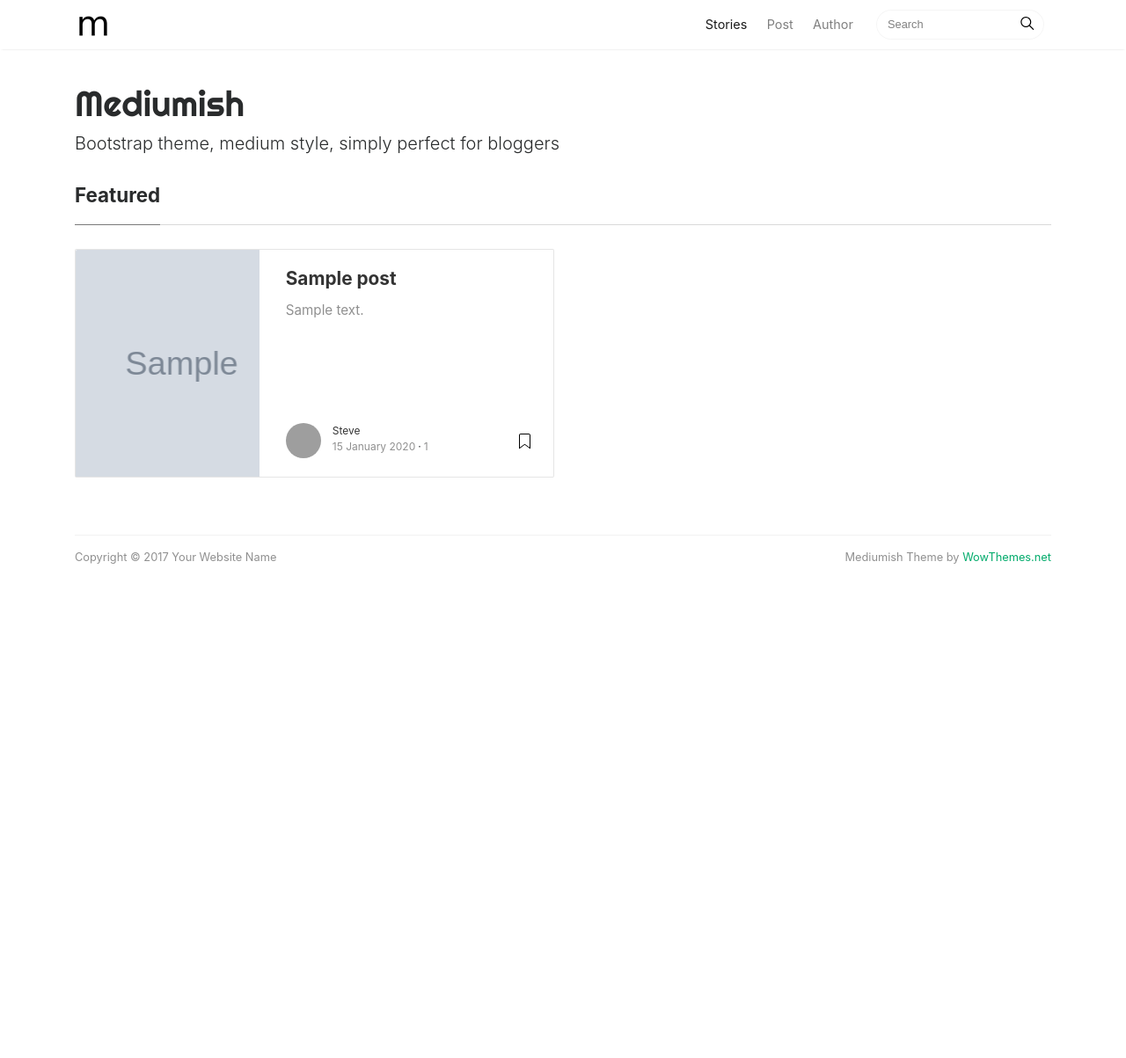
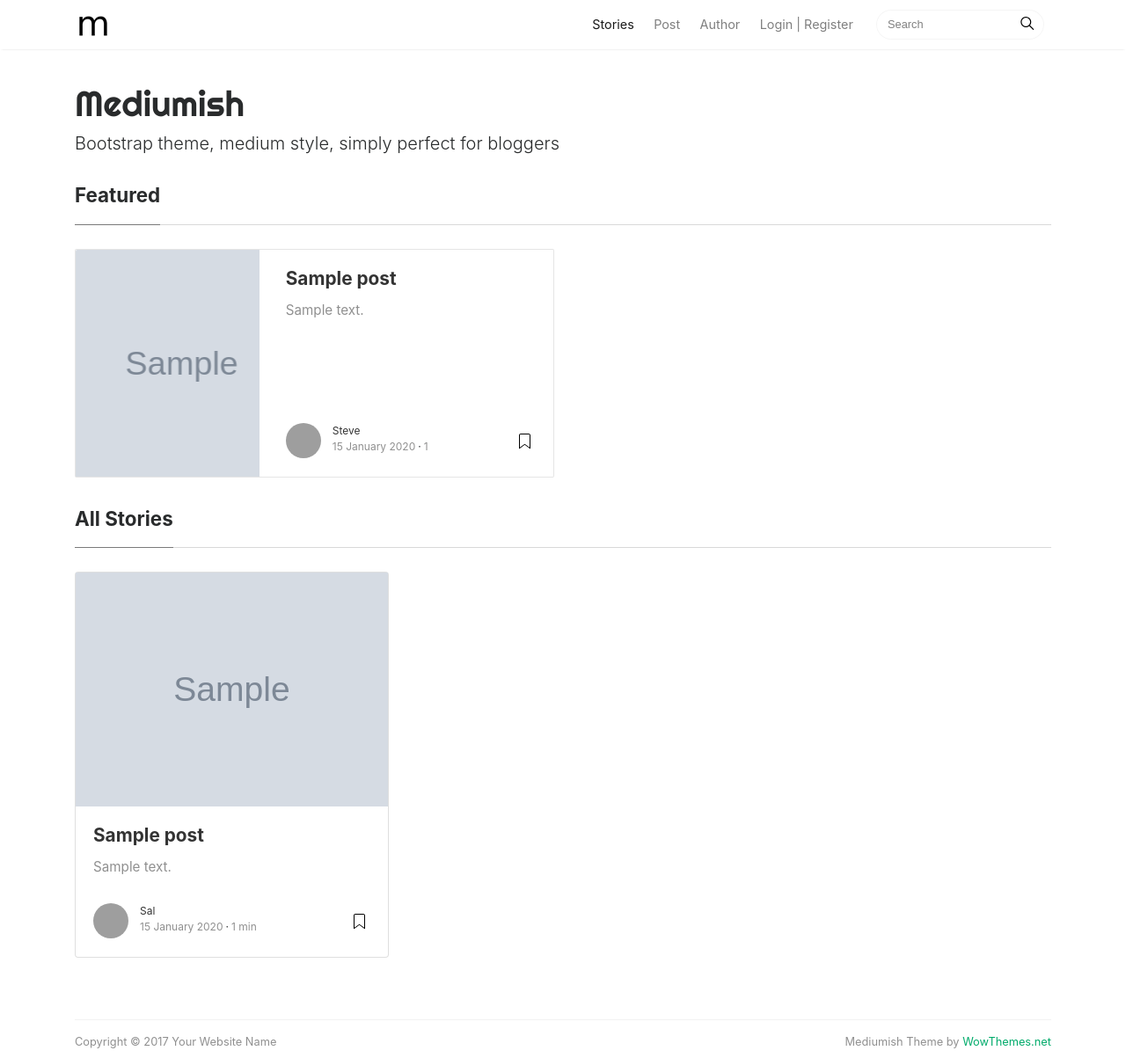
Before and after one commit to yangsanya/mediumish, a Django app: page / in a window 1280 px wide. Shown: the top 1203 px of the page at 88% size. Before the commit the page ends 641 px from the top, so only its background shows below. Run offline with Django 3.2, Linux system fonts and the light colour scheme; tables that the repository leaves empty hold one stand-in row (values such as "Sample post"); grey boxes marked "Sample" are stand-in pictures; some libraries are stand-ins or nearby versions; grey boxes are pictures that could not be loaded.

Commit message:
added login/register header button

```diff
--- a/mediumish/blog/templates/blog/index.html
+++ b/mediumish/blog/templates/blog/index.html
@@ -73,7 +73,7 @@
 
 <!-- Begin List Posts
 ================================================== -->
-{% block posts %}
+{% block content %}
     <section class="recent-posts">
         <div class="section-title">
             <h2><span>All Stories</span></h2>
@@ -83,11 +83,11 @@
             <!-- begin post -->
             {% for post in posts %}
                 <div class="card">
-                    <a href="post.html">
+                    <a href="{% url 'get_post' post.slug %}">
                         <img class="img-fluid" src="{{ post.image.url }}" alt="">
                     </a>
                     <div class="card-block">
-                        <h2 class="card-title"><a href="post.html">{{ post.title }}</a></h2>
+                        <h2 class="card-title"><a href="{% url 'get_post' post.slug %}">{{ post.title }}</a></h2>
                         <h4 class="card-text">{{ post.text|truncatewords:20 }}</h4>
                         <div class="metafooter">
                             <div class="wrapfooter">
--- a/mediumish/templates/inc/header.html
+++ b/mediumish/templates/inc/header.html
@@ -23,6 +23,9 @@
 			<li class="nav-item">
 			<a class="nav-link" href="author.html">Author</a>
 			</li>
+            <li class="nav-item">
+                <a class="nav-link" href="register">Login | Register</a>
+            </li>
 		</ul>
 		<!-- End Menu -->
 		<!-- Begin Search -->
```
